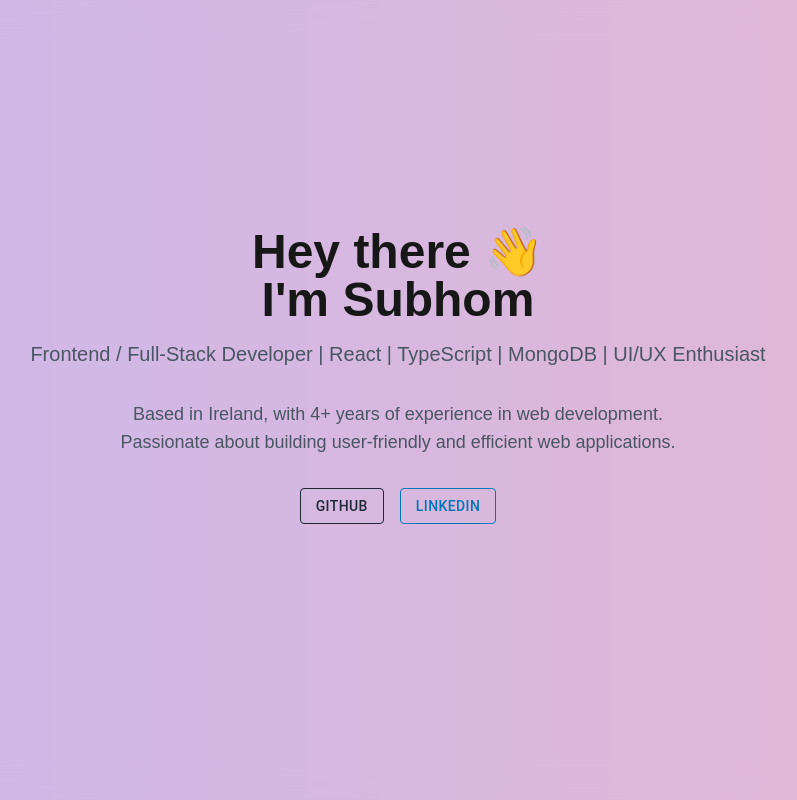
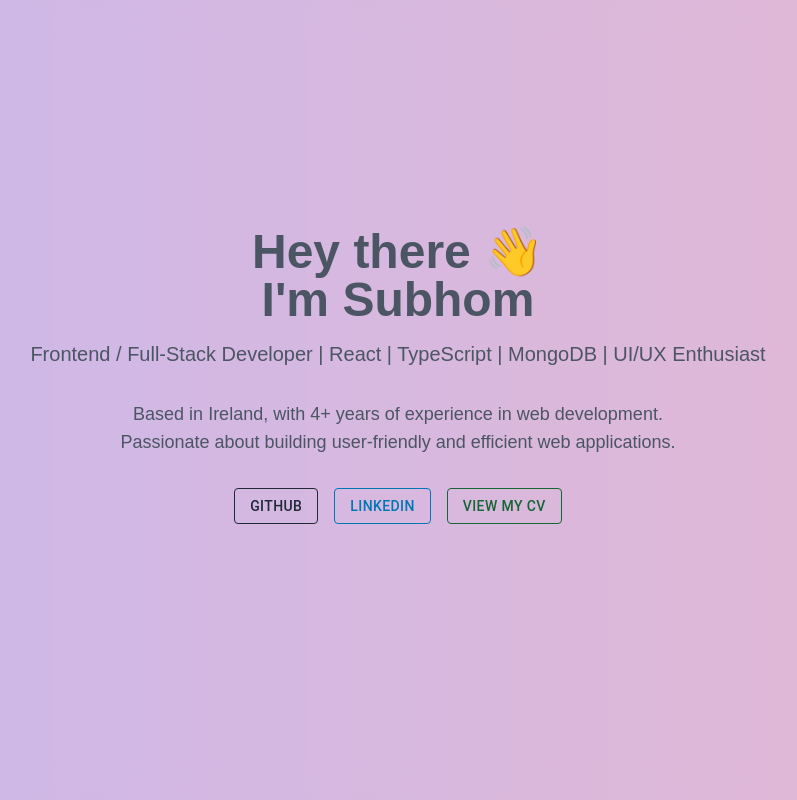
Before and after one commit to Subhom1/portfolio-simplified, a Next.js app: page / in a window 1280 px wide. Shown: the whole page, without its empty margins (242-1039 px from the left). Built offline with nearby package versions, Linux system fonts and the light colour scheme.

Commit message:
Added LinkButton component and replace button elements in homepage

```diff
--- /dev/null
+++ b/src/app/components/LinkButton.tsx
@@ -0,0 +1,26 @@
+import React from "react";
+import Button from "@mui/material/Button";
+type LinkButtonProps = {
+  link: string;
+  content: string;
+  color: string;
+};
+
+export const LinkButton = ({ link, content, color }: LinkButtonProps) => {
+  return (
+    <Button
+      variant="outlined"
+      href={link}
+      target="_blank"
+      sx={{
+        transition: "all 0.3s",
+        color: color,
+        borderColor: color,
+        "&:hover": { backgroundColor: color, color: "#fff" },
+      }}
+
+    >
+      {content}
+    </Button>
+  );
+};
--- a/src/app/page.tsx
+++ b/src/app/page.tsx
@@ -1,6 +1,6 @@
 "use client";
 import { motion } from "framer-motion";
-import Button from "@mui/material/Button";
+import { LinkButton } from "./components/LinkButton";
 
 export default function Home() {
   return (
@@ -15,12 +15,13 @@
     >
       <section className="max-w-3xl mx-auto text-center py-16">
         <motion.h1
-          className="text-4xl md:text-5xl font-bold mb-4"
+          className="text-4xl md:text-5xl font-bold mb-4 text-gray-600"
           initial={{ opacity: 0, y: -20 }}
           animate={{ opacity: 1, y: 0 }}
           transition={{ duration: 0.5 }}
         >
-          Hey there 👋 <br />I&apos;m Subhom
+          Hey there 👋 <br />
+          I&apos;m Subhom
         </motion.h1>
         <motion.p
           className="text-lg md:text-xl text-gray-600 hover:text-gray-800 transition-colors duration-300"
@@ -49,40 +50,25 @@
           animate={{ opacity: 1 }}
           transition={{ delay: 0.6, duration: 0.5 }}
         >
-          <Button
-            variant="outlined"
-            href="https://github.com/Subhom1"
-            target="_blank"
-            sx={{
-              transition: "all 0.3s",
-              borderColor: "#1f2937",
-              color: "#1f2937",
-              "&:hover": {
-                backgroundColor: "#1f2937",
-                color: "#fff",
-                borderColor: "#1f2937",
-              },
-            }}
-          >
-            GitHub
-          </Button>
-          <Button
-            variant="outlined"
-            href="https://linkedin.com/in/subhom"
-            target="_blank"
-            sx={{
-              transition: "all 0.3s",
-              color: "#0077B5",
-              borderColor: "#0077B5",
-              "&:hover": { backgroundColor: "#0077B5", color: "#fff" },
-            }}
-          >
-            LinkedIn
-          </Button>
+          <LinkButton
+            link="https://github.com/Subhom1"
+            content="Github"
+            color="#1f2937"
+          />
+          <LinkButton
+            link="https://linkedin.com/in/subhom"
+            content="LinkedIn"
+            color="#0077B5"
+          />
+          <LinkButton
+            link="https://drive.google.com/file/d/1eKUtcgKR_EJ2gxDIxFhwARuH9LBQWtwS/view?usp=sharing"
+            content="View My CV"
+            color="#166534"
+          />
         </motion.div>
 
         <motion.div
-          className="grid gap-6 md:grid-cols-2"
+          className="flex justify-center"
           initial="hidden"
           animate="visible"
           variants={{
```
